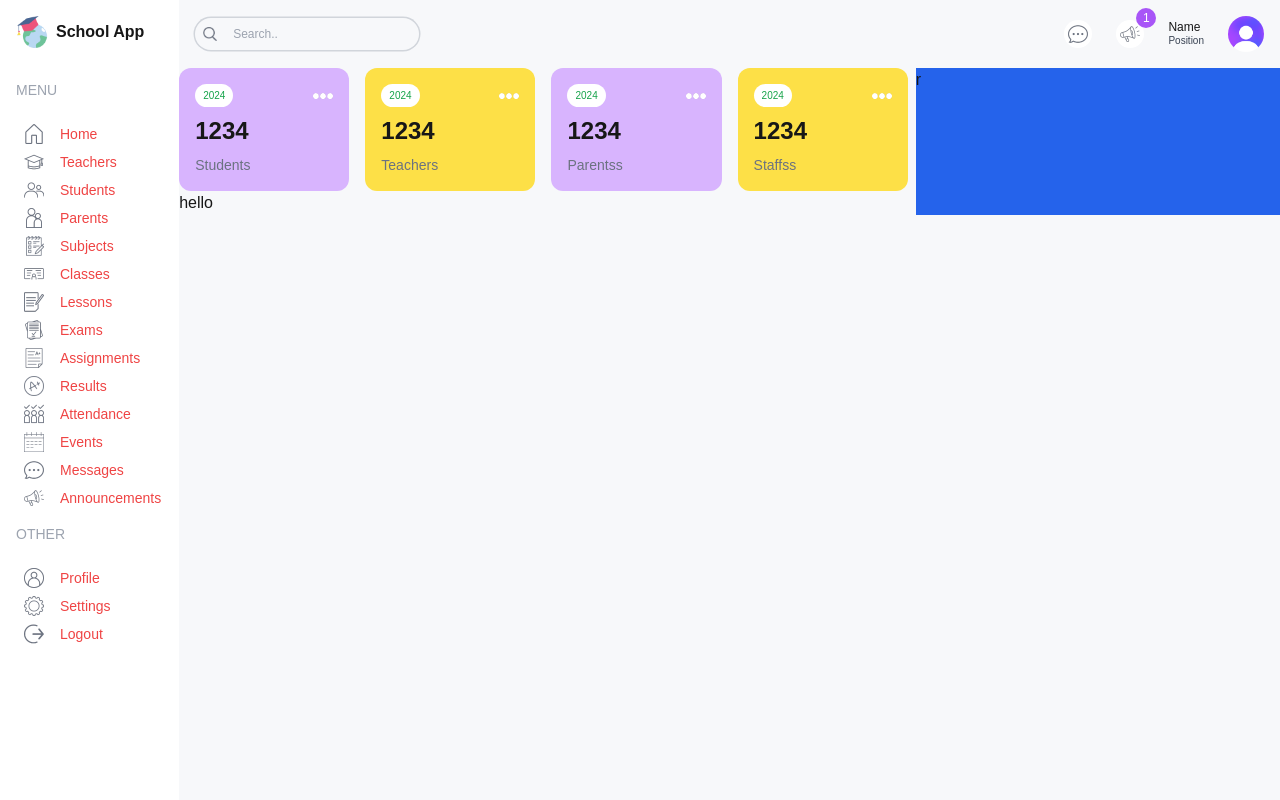
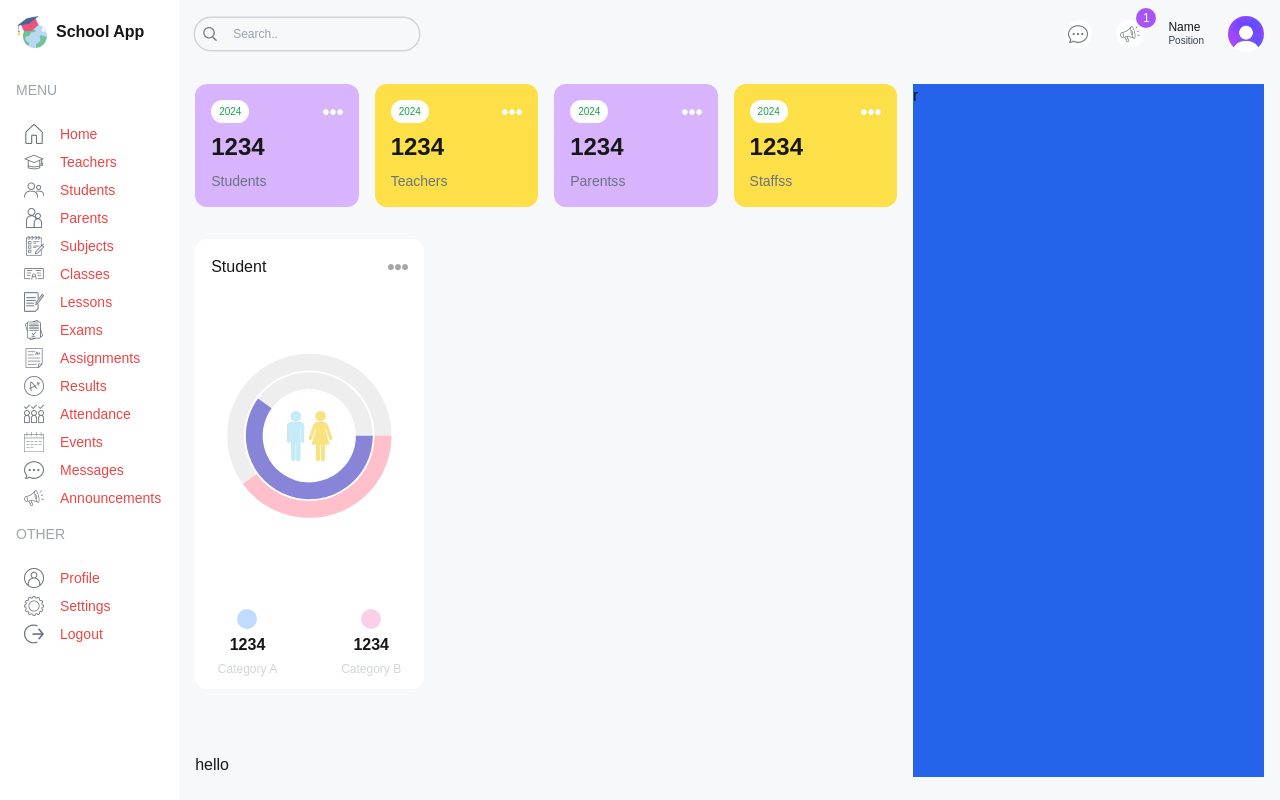
Before and after one commit to mdazmi28/Education-Management-System, a Next.js app in the folder client/: page /admin in a window 1280 px wide. Built offline with nearby package versions, Linux system fonts and the light colour scheme.

Commit message:
Circular Chart Complete

```diff
--- a/client/src/app/(dashboard)/admin/page.jsx
+++ b/client/src/app/(dashboard)/admin/page.jsx
@@ -1,23 +1,40 @@
 // import React from 'react';
 
 
+import CountChart from "@/components/CountChart";
 import UserCard from "@/components/UserCard";
 
 const AdminPage = () => {
   const userTypes = ["student", "teacher", "parents", "staffs"];
   return (
-    <div className="flex flex-col gap-2 md:flex-row">
+    <div className="p-4 flex gap-4 flex-col md:flex-row">
       {/* ADMIN */}
-      <div className="w-full lg:w-2/3">
+      {/* Left */}
+      <div className="w-full lg:w-2/3 flex flex-col gap-8">
         <div className="flex gap-4 justify-between flex-wrap">
           {userTypes.map((type, index) => (
             <UserCard key={index} type={type} />
           ))}
         </div>
+        {/* Middle Chart */}
+        <div className="flex gap-4 flex-col lg:flex-row">
+          {/* Count Chart */}
+          <div className="w-full lg:w-1/3 h-[450px]">
+          <CountChart/>
+
+          </div>
+          {/* Attendance Chart Chart */}
+          <div className="w-full lg:w-2/3 h-[450px]"></div>
+        </div>
+        {/* Bottom Chart */}
+        <div>
+
+        </div>
         <div>
           hello
         </div>
       </div>
+      {/* Right */}
       <div className="w-full lg:w-1/3 bg-blue-600">r</div>
     </div>
   );
--- a/client/src/components/CountChart.jsx
+++ b/client/src/components/CountChart.jsx
@@ -4,109 +4,71 @@ import Image from "next/image";
 import {
   RadialBarChart,
   RadialBar,
-  Legend,
-  PolarRadiusAxis,
+  // Legend,
   PolarAngleAxis,
+  ResponsiveContainer,
 } from "recharts";
 
+// Sample Data
 const data = [
   {
-    name: "18-24",
-    uv: 18,
-    pv: 2400,
+    name: "Total",
+    count: 125,
+    fill: "white",
+  },
+  {
+    name: "Boys",
+    count: 75,
     fill: "#8884d8",
   },
   {
-    name: "25-29",
-    uv: 26,
-    pv: 4567,
-    fill: "#83a6ed",
-  },
-  {
-    name: "30-34",
-    uv: 31,
-    pv: 1398,
-    fill: "#8dd1e1",
-  },
-  {
-    name: "35-39",
-    uv: 35.22,
-    pv: 9800,
-    fill: "#82ca9d",
-  },
-  {
-    name: "40-49",
-    uv: 45.63,
-    pv: 3908,
-    fill: "#a4de6c",
-  },
-  {
-    name: "50+",
-    uv: 51.63,
-    pv: 4800,
-    fill: "#d0ed57",
-  },
-  {
-    name: "unknown",
-    uv: 99.67,
-    pv: 4800,
-    fill: "#ffc658",
+    name: "Girls",
+    count: 50,
+    fill: "pink",
   },
 ];
 
-//   const style = {
-//     top: 0,
-//     left: 350,
-//     lineHeight: "24px",
-//   };
-
 const CountChart = () => {
   return (
-    <div>
+    <div className="bg-white rounded-xl h-full w-full p-4">
       {/* Title */}
-      <div>
+      <div className="flex justify-between items-center">
         <h1>Student</h1>
-        <Image/>
+        <Image src="/moreDark.png" alt="More" width={20} height={20} />
       </div>
+
       {/* Chart */}
-      <div>
-        <RadialBarChart
-          width={500}
-          height={300}
-          cx={150}
-          cy={150}
-          innerRadius={20}
-          outerRadius={140}
-          barSize={10}
-          data={data}
-        >
-          <RadialBar
-            // minAngle={15}
-            // label={{ position: "insideStart", fill: "#fff" }}
-            background
-            // clockWise
-            dataKey="uv"
-            // max
-          />
-          <PolarAngleAxis
-            tick={false}
-            domain={[0, 100]}
-            type="number"
-            // @ts-expect-error this prop works but isn't correct in TS types
-            reversed
-          />
-          <Legend
-            iconSize={10}
-            width={120}
-            height={140}
-            layout="vertical"
-            verticalAlign="middle"
-            wrapperStyle={style}
-          />
-        </RadialBarChart>
+      <div className="relative w-full h-[75%]">
+        <ResponsiveContainer>
+          <RadialBarChart
+            cx="50%"
+            cy="50%"
+            innerRadius="40%"
+            outerRadius="100%"
+            barSize={32}
+            data={data}
+          >
+            <RadialBar background dataKey="count" />
+            <PolarAngleAxis tick={false} domain={[0, 100]} type="number" reversed />
+          </RadialBarChart>
+        </ResponsiveContainer>
+        {/* <Image src="maleFemale.png" alt="" height={20} width={30} className="absolute"/> */}
+        <Image src="/maleFemale.png" alt="image" height={50} width={50} className="absolute top-1/2 left-1/2 -translate-x-1/2 -translate-y-1/2"/>
       </div>
-      {/* Bottom */}
-      <div></div>
+
+      {/* Bottom Section */}
+      <div className="flex justify-center gap-16 mt-4">
+        <div className="flex flex-col gap-1 items-center">
+          <div className="w-5 h-5 rounded-full bg-blue-200"></div>
+          <h1 className="font-bold">1234</h1>
+          <h1 className="text-xs text-gray-300">Category A</h1>
+        </div>
+        <div className="flex flex-col gap-1 items-center">
+          <div className="w-5 h-5 rounded-full bg-pink-200"></div>
+          <h1 className="font-bold">1234</h1>
+          <h1 className="text-xs text-gray-300">Category B</h1>
+        </div>
+      </div>
     </div>
   );
 };
```
